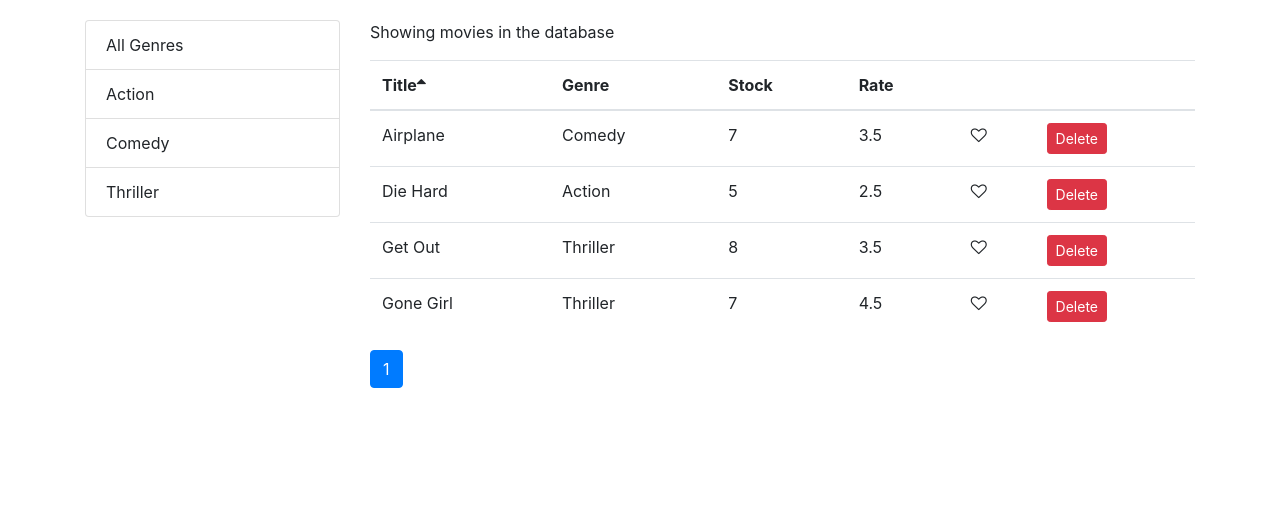
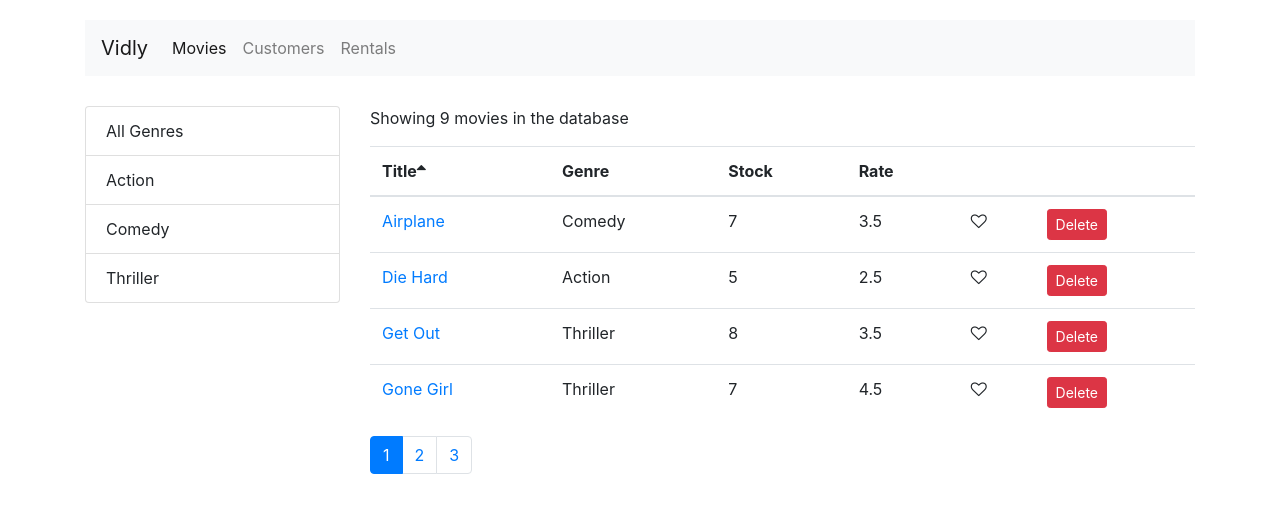
Before and after one commit to LimStevenLBW/vidly, a React (Create React App) app: page /movies in a window 1280 px wide. Shown: the top 512 px of the page. Built offline with nearby package versions, Linux system fonts and the light colour scheme.

Commit message:
Routing Implementation

```diff
--- a/package.json
+++ b/package.json
@@ -6,12 +6,13 @@
     "@fortawesome/fontawesome-svg-core": "^1.2.18",
     "@fortawesome/free-solid-svg-icons": "^5.8.2",
     "@fortawesome/react-fontawesome": "^0.1.4",
-    "bootstrap": "^4.1.1",
+    "bootstrap": "^4.4.1",
     "font-awesome": "^4.7.0",
-    "lodash": "4.17.10",
+    "lodash": "^4.17.15",
     "prop-types": "^15.6.2",
     "react": "^16.7.0",
     "react-dom": "^16.7.0",
+    "react-router-dom": "^5.1.2",
     "react-scripts": "2.1.3"
   },
   "scripts": {
--- a/src/App.js
+++ b/src/App.js
@@ -1,12 +1,28 @@
 import React, { Component } from "react";
-import Movies from "./components/Movies.jsx";
+import {Route, Switch, Redirect} from 'react-router-dom';
+import MoviesPage from "./components/MoviesPage.jsx";
 import "./App.css";
+import NotFound from "./components/NotFound.jsx";
+import Rentals from "./components/Rentals.jsx";
+import Customers from "./components/Customers.jsx";
+import Navbar from "./components/Navbar.jsx";
+import MoviesForm from "./components/MoviesForm.jsx";
 
 class App extends Component {
   render() {
     return (
       <main className="container">
-        <Movies />
+        <Navbar />
+
+        <Switch>
+          <Route path = "/movies/:id" component = {MoviesForm} />
+          <Route path = "/movies" component = {MoviesPage} />
+          <Route path = "/customers" component = {Customers} />
+          <Route path = "/rentals" component = {Rentals} />
+          <Route path = "/notfound" component = {NotFound} />
+          <Redirect from = "/" exact to = "/movies" />
+          <Redirect to = "/notfound" />
+        </Switch>
       </main>
     );
   }
--- /dev/null
+++ b/src/components/Customers.jsx
@@ -0,0 +1,7 @@
+import React from 'react';
+
+const Customers = () => {
+    return ( <h1>Customers</h1> );
+}
+
+export default Customers;
--- /dev/null
+++ b/src/components/MoviesForm.jsx
@@ -0,0 +1,19 @@
+import React from 'react';
+
+const MoviesForm = ({match, history}) => {
+    return (
+    <React.Fragment>
+      <h1>MoviesForm {match.params.id}</h1>
+
+      <button
+        className = "btn btn-primary"
+        onClick = {() => history.push("/movies")}>
+          Save
+      </button>
+
+
+    </React.Fragment>
+    );
+}
+
+export default MoviesForm;
--- a/src/components/Movies.jsx
+++ b/src/components/MoviesPage.jsx
@@ -7,7 +7,7 @@ import { paginate } from '../utils/paginate';
 import MoviesTable from "./MoviesTable";
 import _ from 'lodash';
 
-class Movies extends Component {
+class MoviesPage extends Component {
     state = {
         movies: [],
         pageSize: 4,
@@ -81,7 +81,7 @@ class Movies extends Component {
         const pagedData = this.getPagedData(selectedGenre, allMovies, currentPage, pageSize, sortColumn);
 
         //Display if no movies are available in the list
-        if (pagedData.count === 0) {
+        if (pagedData.totalCount === 0) {
             return <p>
                 Looks like there aren't any movies in the database
             </p>
@@ -98,7 +98,7 @@ class Movies extends Component {
                         selectedItem={this.state.selectedGenre}
                     />
                 </div>
-                <div className="col"> <p>Showing {pagedData.count} movies in the database</p>
+                <div className="col"> <p>Showing {pagedData.totalCount} movies in the database</p>
                     <MoviesTable
                         movies={pagedData.data}
                         sortColumn={sortColumn}
@@ -108,7 +108,7 @@ class Movies extends Component {
                     />
 
                     <Pagination
-                        itemsCount={pagedData.count}
+                        itemsCount={pagedData.totalCount}
                         pageSize={pageSize}
                         onPageChange={this.handlePageChange}
                         currentPage={currentPage}
@@ -119,4 +119,4 @@ class Movies extends Component {
     }
 }
 
-export default Movies;
+export default MoviesPage;
--- a/src/components/MoviesTable.jsx
+++ b/src/components/MoviesTable.jsx
@@ -1,15 +1,20 @@
 import React, { Component } from 'react'
+import { Link } from 'react-router-dom';
 import Like from "./common/Like";
 import Table from './common/Table';
 
 class MoviesTable extends Component {
     //Table Column Header Definition
     columns = [
-        { path: 'title', label: 'Title' },
+        { path: 'title', label: 'Title',
+          content: movie => (
+            <Link to = {`/movies/${movie._id}`}>{movie.title}</Link>
+          )
+        },
         { path: 'genre.name', label: 'Genre' },
         { path: 'numberInStock', label: 'Stock' },
         { path: 'dailyRentalRate', label: 'Rate' },
-        { key: 'like' ,
+        { key: 'like',
           content : movie => (
             <Like liked={movie.liked} onClick={() => this.props.onLike(movie)} />
           )
--- /dev/null
+++ b/src/components/Navbar.jsx
@@ -0,0 +1,54 @@
+import React from 'react';
+import { Link, NavLink } from 'react-router-dom';
+
+const Navbar = () => {
+    return (
+        <nav className = "navbar navbar-expand-lg navbar-light bg-light">
+            <Link
+                className = "navbar-brand"
+                to ="/">
+                Vidly
+            </Link>
+
+            <button
+                className = "navbar-toggler"
+                type="button"
+                data-toggle="collapse"
+                data-target="#navbarSupportedContent"
+                aria-controls="navbarSupportedContent" aria-expanded="false" aria-label="Toggle navigation">
+                <span className = "navbar-toggler-icon"></span>
+            </button>
+
+            <div className = "collapse navbar-collapse" id="navbarSupportedContent">
+                <ul className = "navbar-nav mr-auto">
+                    <li className = "nav-item">
+                        <NavLink
+                            className = "nav-link"
+                            to ="/movies">
+                            Movies <span className = "sr-only">(current)</span>
+                        </NavLink>
+                    </li>
+
+                    <li className = "nav-item">
+                        <NavLink
+                            className = "nav-link"
+                            to ="/customers">
+                            Customers
+                        </NavLink>
+                    </li>
+
+                    <li className = "nav-item">
+                        <NavLink
+                            className = "nav-link"
+                            to ="/rentals">
+                            Rentals
+                        </NavLink>
+                    </li>
+
+                </ul>
+            </div>
+        </nav>
+    );
+}
+
+export default Navbar;
--- /dev/null
+++ b/src/components/NotFound.jsx
@@ -0,0 +1,7 @@
+import React from 'react';
+
+const NotFound = () => {
+    return ( <h1>NotFound</h1> );
+}
+
+export default NotFound;
--- /dev/null
+++ b/src/components/Rentals.jsx
@@ -0,0 +1,7 @@
+import React from 'react';
+
+const Rentals = () => {
+    return ( <h1>Rentals</h1> );
+}
+
+export default Rentals;
--- a/src/index.css
+++ b/src/index.css
@@ -6,6 +6,9 @@ body {
     sans-serif;
   -webkit-font-smoothing: antialiased;
   -moz-osx-font-smoothing: grayscale;
+}
+.navbar{
+  margin-bottom: 30px;
 }
 
 code {
--- a/src/index.js
+++ b/src/index.js
@@ -1,12 +1,17 @@
 import React from "react";
 import ReactDOM from "react-dom";
+import {BrowserRouter} from 'react-router-dom';
 import "./index.css";
 import App from "./App";
 import * as serviceWorker from "./serviceWorker";
 import "bootstrap/dist/css/bootstrap.css";
 import "font-awesome/css/font-awesome.css";
 
-ReactDOM.render(<App />, document.getElementById("root"));
+ReactDOM.render(
+    <BrowserRouter>
+        <App />
+    </BrowserRouter>
+, document.getElementById("root"));
 
 // If you want your app to work offline and load faster, you can change
 // unregister() to register() below. Note this comes with some pitfalls.
```
Also changed, not shown: 1 other file (tests, documents, lock files or other folders).
